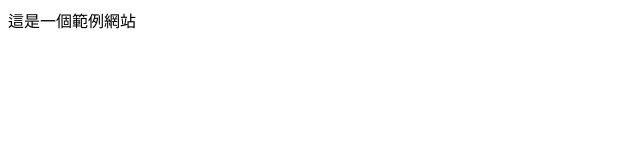
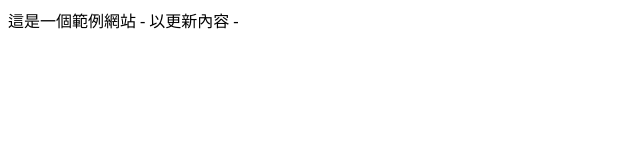
Before and after one commit to barry91205/sample-gh-pages, a plain HTML site: page index.html in a window 1280 px wide. Shown: the whole page, without its empty margins (0-640 px from the left). Drawn offline with Linux system fonts and the light colour scheme.

Commit message:
已更新的內容

```diff
--- a/index.html
+++ b/index.html
@@ -7,5 +7,6 @@
 </head>
 <body>
     這是一個範例網站
+    - 以更新內容 -
 </body>
 </html>
```
